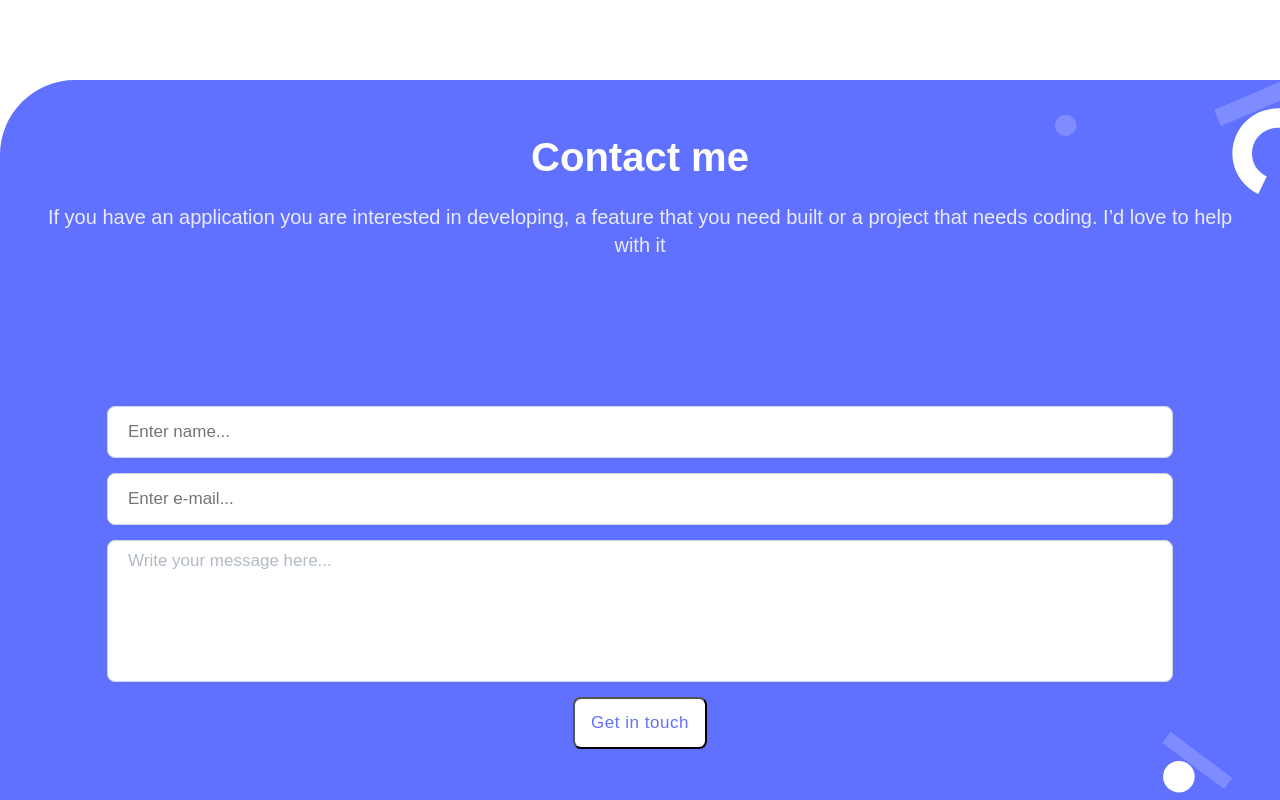
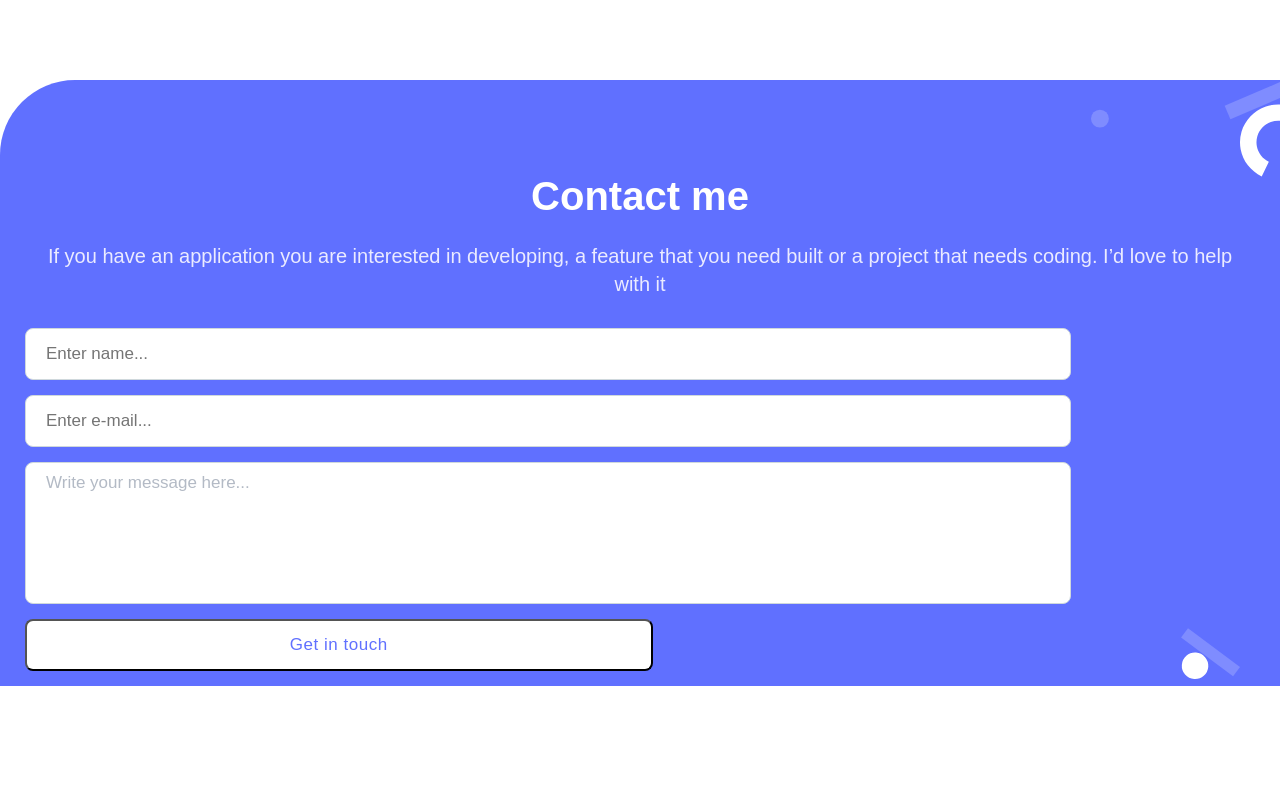
Before and after one commit to Metaverse-Nabeel/Portfolio-Project, a website: page index.html in a window 1280 px wide. Shown: the part 5020-5820 px from the top of the page. Drawn offline with Linux system fonts and the light colour scheme.

Commit message:
Changes made in style.css to make pixel perfect design as figma and updated README.md file for License

```diff
--- a/style.css
+++ b/style.css
@@ -437,7 +437,6 @@
 .contactBg {
   background-color: #6070ff;
   border-top-left-radius: 75px;
-  height: 100%;
   background-image: url(./Assets/images/contactForm_Bg_mobile.svg);
   background-repeat: no-repeat;
   background-size: contain;
@@ -456,6 +455,7 @@
   text-align: center;
   gap: 20px;
   padding: 0 35px;
+  margin-top: 90px;
 }
 
 .contactTitle {
@@ -483,9 +483,9 @@
 .contactMain {
   display: flex;
   flex-direction: column;
-  justify-content: flex-start;
-  align-items: center;
+  justify-content: center;
   gap: 15px;
+  margin: 0 0 15px 25px;
 }
 
 .inputClass {
@@ -547,6 +547,7 @@
 .submitBtn {
   display: flex;
   flex-direction: row;
+  justify-content: center;
   align-items: center;
   padding: 12px 16px;
   background: #fff;
@@ -559,6 +560,7 @@
   text-align: center;
   letter-spacing: 0.03em;
   color: #6070ff;
+  width: 50%;
 }
 
 .submitBtn:hover {
```
Also changed, not shown: LICENSE.md, README.md.
